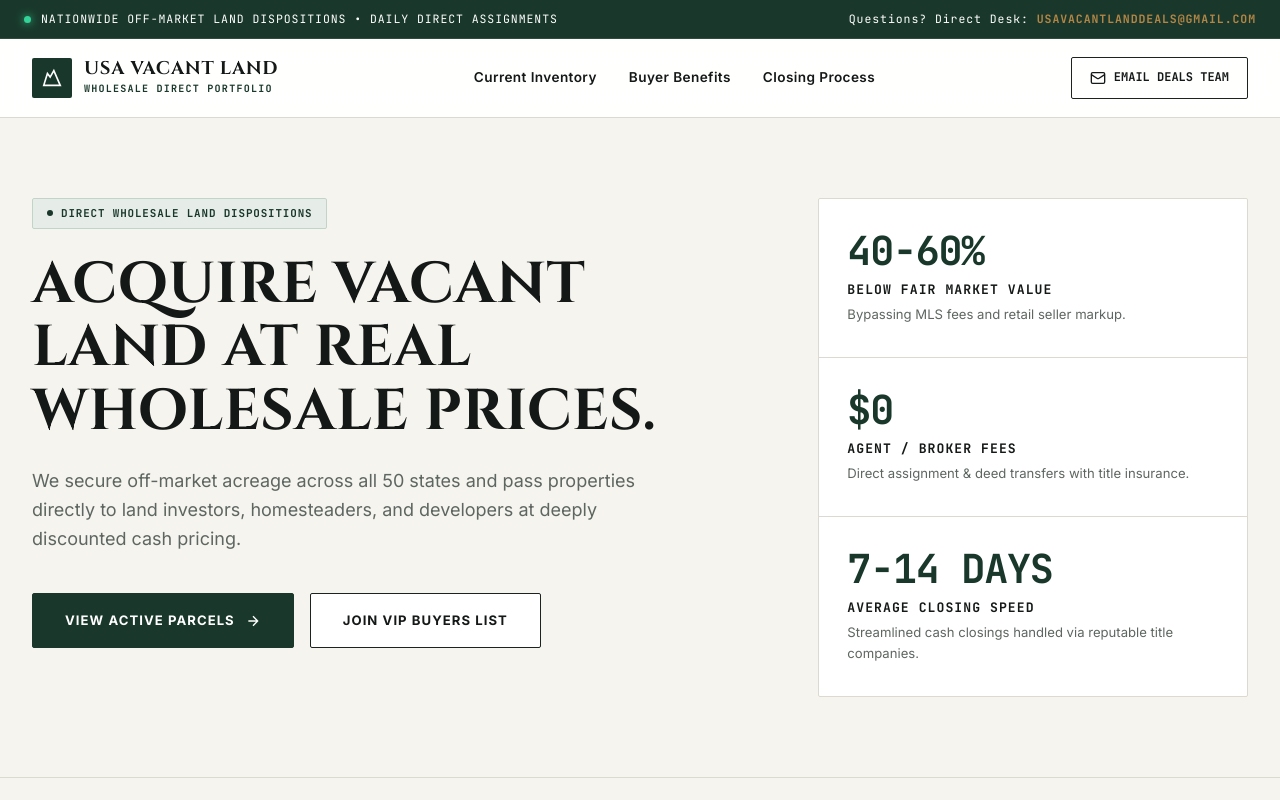
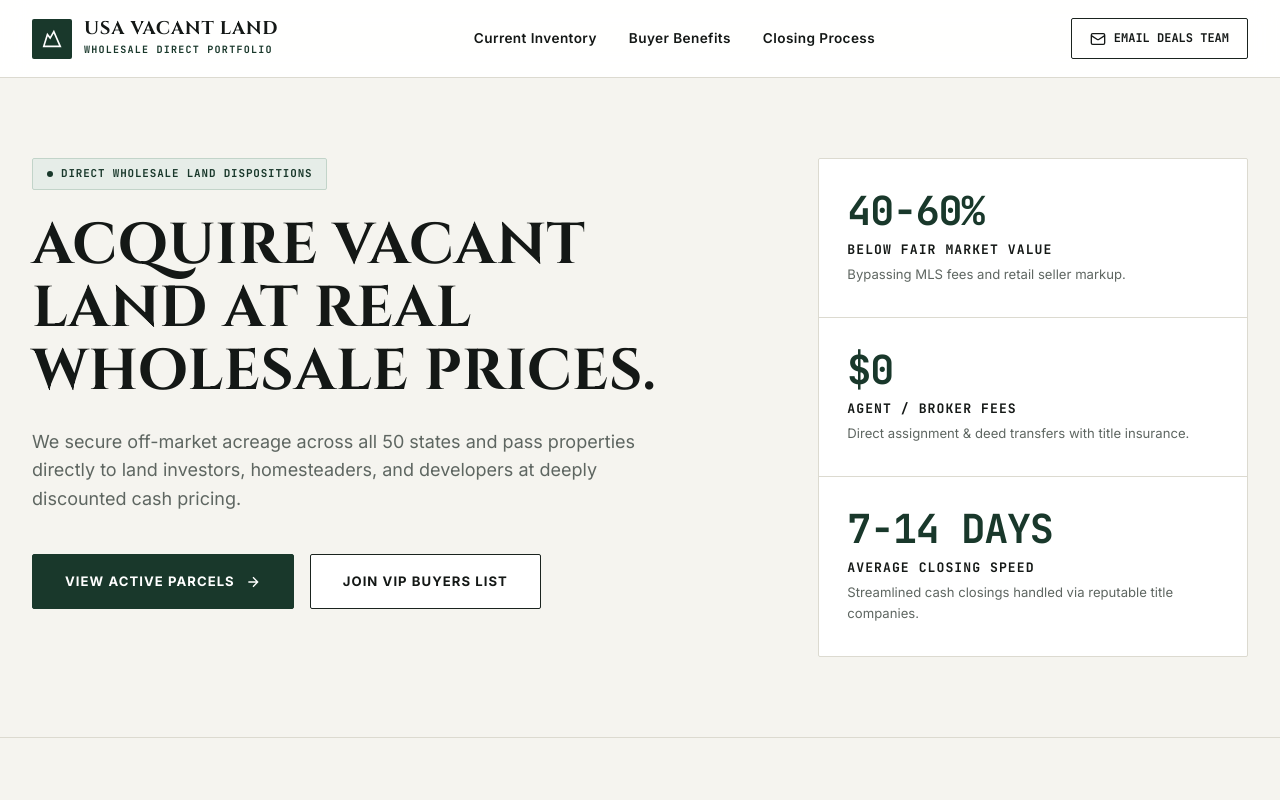
Before and after one commit to Ahssan23/vacant, a website: page public/index.html in a window 1280 px wide. Shown: the top 800 px of the page. Drawn offline with Linux system fonts and the light colour scheme; no server answers.

Commit message:
Update index.html

```diff
--- a/public/index.html
+++ b/public/index.html
@@ -13,17 +13,7 @@
 </head>
 <body>
 
-  <!-- Announcement Bar -->
-  <div class="announcement-bar">
-    <div class="announcement-content">
-      <span class="pulse-beacon"></span>
-      <span>NATIONWIDE OFF-MARKET LAND DISPOSITIONS • DAILY DIRECT ASSIGNMENTS</span>
-    </div>
-    <div class="announcement-contact">
-      <span>Questions? Direct Desk: </span>
-      <a href="mailto:USAVACANTLANDDEALS@GMAIL.COM">USAVACANTLANDDEALS@GMAIL.COM</a>
-    </div>
-  </div>
+
 
   <!-- Responsive Navigation -->
   <nav class="nav">
```
